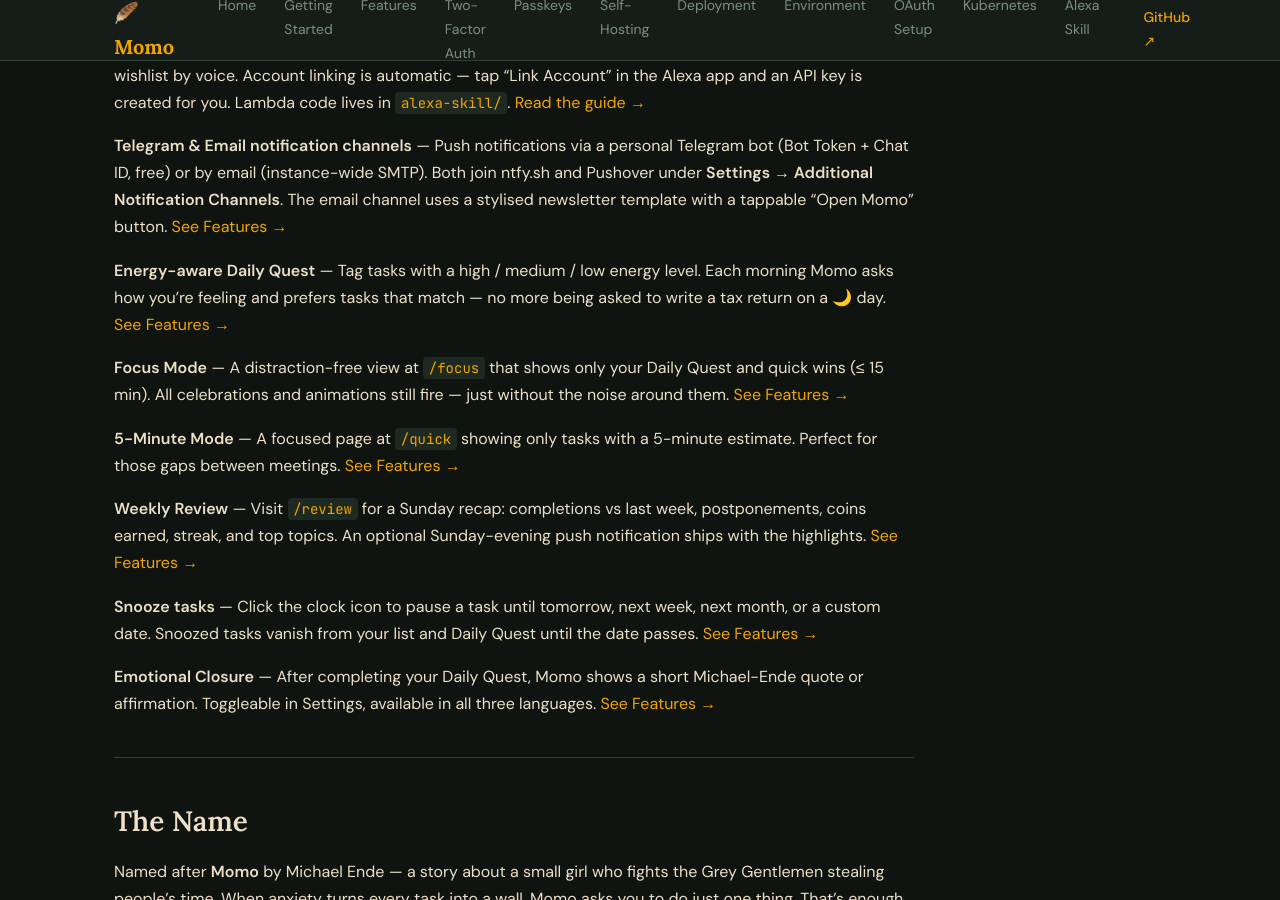
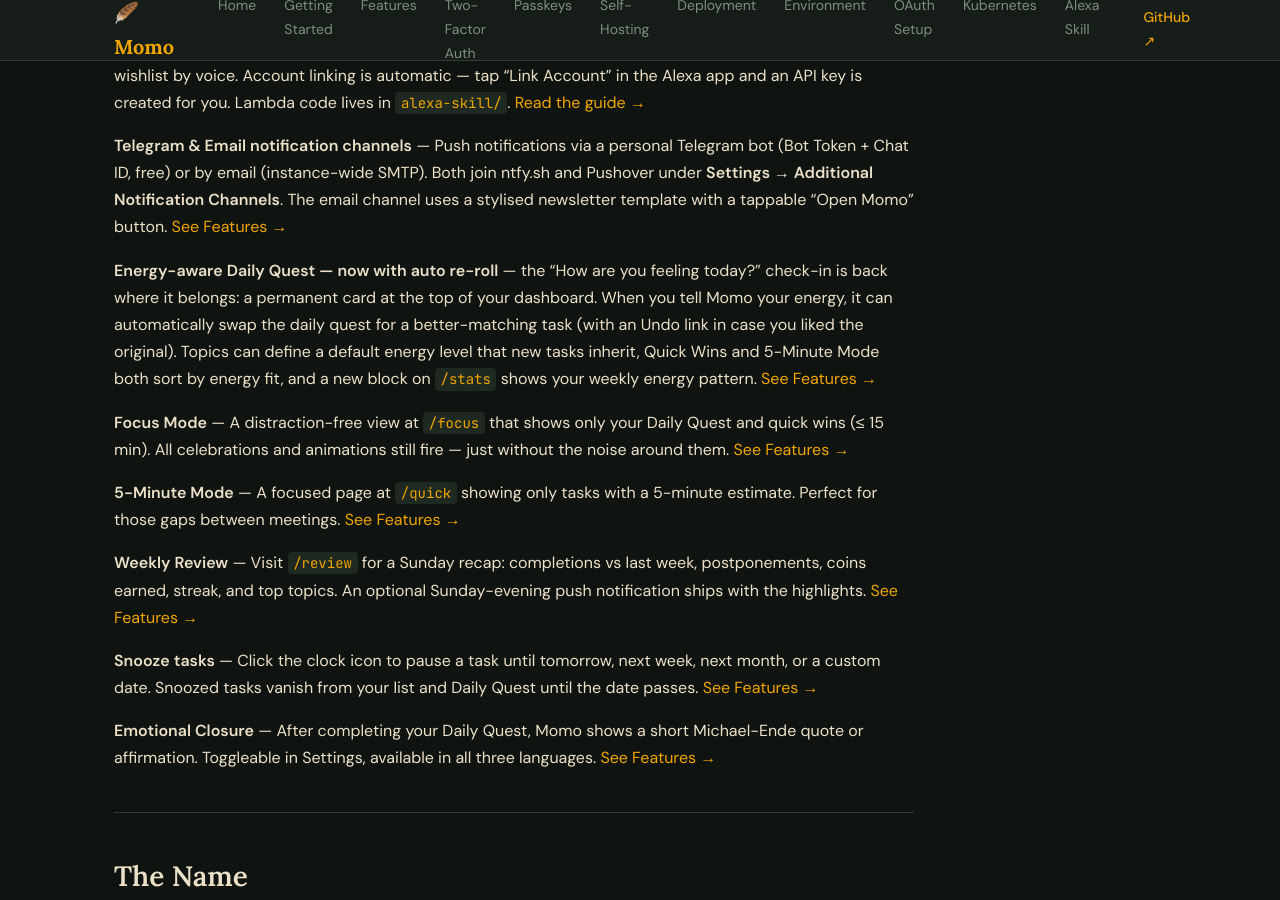
Before and after one commit to jp1337/momo, a Jekyll site: the page built from docs-site/index.md, in a window 1280 px wide and 900 px high, scrolled down 3625 px. Built offline with Jekyll 4.4.1, drawn with Linux system fonts in a browser that asks for light colours.

Commit message:
docs: surface energy redesign in README and docs-site landing
The main feature commit already updated CHANGELOG, ROADMAP, docs/api.md,
docs/database.md, docs-site/features.md and every relevant CLAUDE.md —
but the two most-visible landing surfaces still talked about the old
"energy as soft preference" feature:

- README.md Features list: new bullet describing the auto re-roll,
  topic-default inheritance, energy-aware Quick Wins / 5-Min Mode,
  and the Stats trend block
- docs-site/index.md "What's New" entry: rewrote the existing
  Energy-aware Daily Quest paragraph to reflect the redesign instead
  of the old "prefer matching tasks" soft hint

```diff
--- a/docs-site/index.md
+++ b/docs-site/index.md
@@ -160,7 +160,7 @@
 
 **Telegram & Email notification channels** — Push notifications via a personal Telegram bot (Bot Token + Chat ID, free) or by email (instance-wide SMTP). Both join ntfy.sh and Pushover under **Settings → Additional Notification Channels**. The email channel uses a stylised newsletter template with a tappable "Open Momo" button. [See Features →](/momo/features#additional-notification-channels)
 
-**Energy-aware Daily Quest** — Tag tasks with a high / medium / low energy level. Each morning Momo asks how you're feeling and prefers tasks that match — no more being asked to write a tax return on a 🌙 day. [See Features →](/momo/features#energy-check-in)
+**Energy-aware Daily Quest — now with auto re-roll** — the "How are you feeling today?" check-in is back where it belongs: a permanent card at the top of your dashboard. When you tell Momo your energy, it can automatically swap the daily quest for a better-matching task (with an Undo link in case you liked the original). Topics can define a default energy level that new tasks inherit, Quick Wins and 5-Minute Mode both sort by energy fit, and a new block on `/stats` shows your weekly energy pattern. [See Features →](/momo/features#energy-check-in)
 
 **Focus Mode** — A distraction-free view at `/focus` that shows only your Daily Quest and quick wins (≤ 15 min). All celebrations and animations still fire — just without the noise around them. [See Features →](/momo/features#focus-mode)
 
```
Also changed, not shown: README.md.
